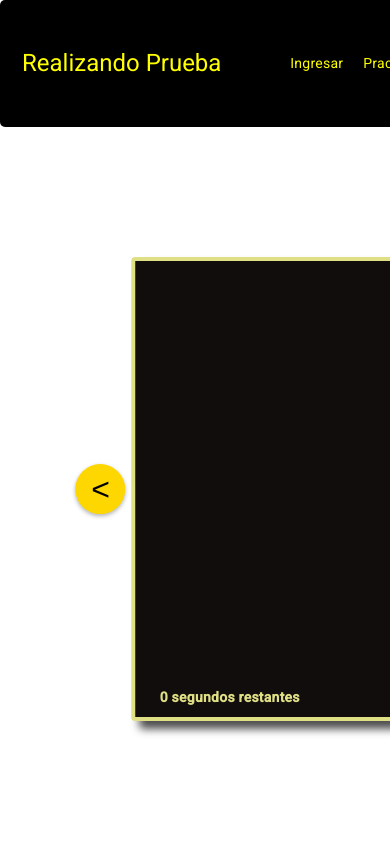
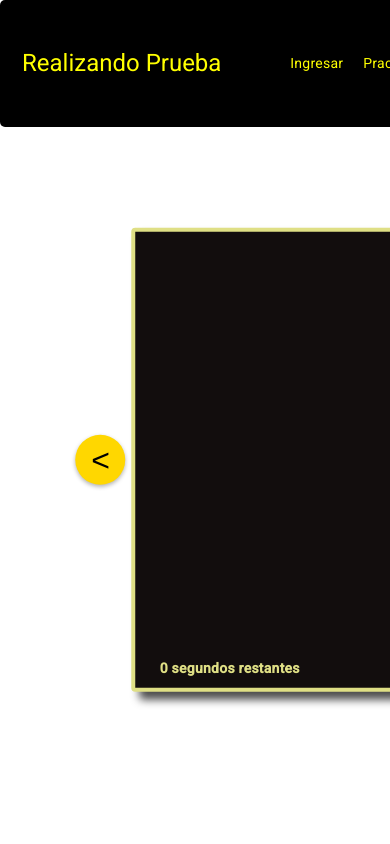
Before and after one commit to sebasxx85/englishProyect, an Angular app: page /type1 in a window 390 px wide. Shown: the top 844 px of the page. Built offline with nearby package versions, Linux system fonts and the light colour scheme.

Commit message:
traslate fixed

```diff
--- a/src/app/components/type1/type1.component.scss
+++ b/src/app/components/type1/type1.component.scss
@@ -62,7 +62,7 @@
     max-width: 97vh;
     margin-right: 50px;
     position: absolute;
-    transform: translate(-18%, 7%);
+    transform: translate(-18%, 3%);
   }
   .custom-card {
     min-width: 25vh;
@@ -73,7 +73,7 @@
   .card-container {
     max-width: 97vh;
     position: absolute;
-    transform: translate(-18%, 7%);
+    transform: translate(-18%, 3%);
   }
   .custom-card {
     min-width: 25vh;
```
